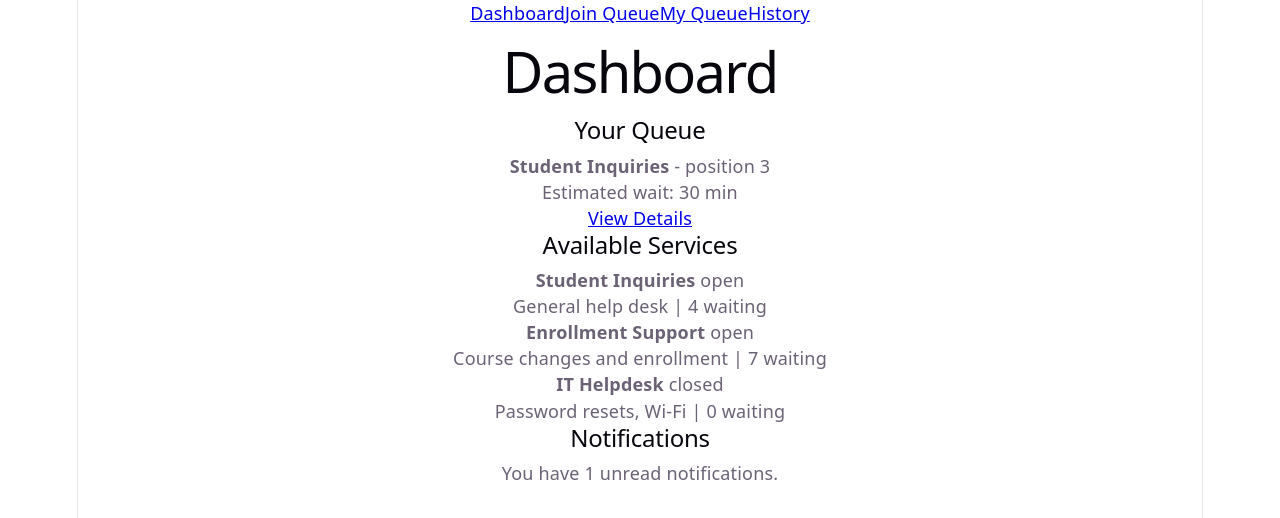
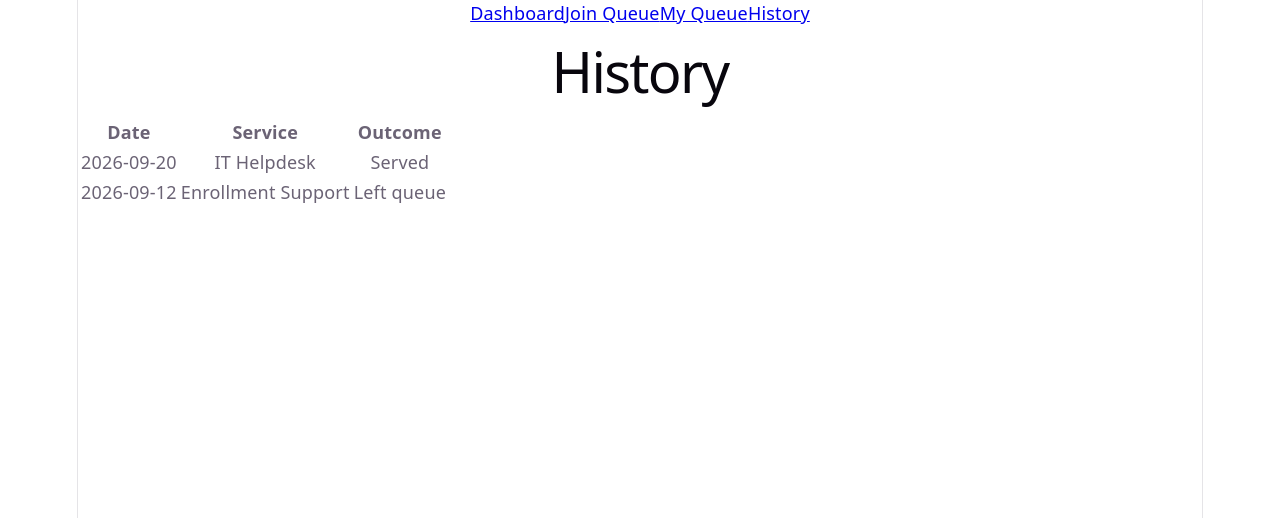
Before and after one commit to mk-hamed/4353-project, a React (Vite) app in the folder 4353-project/: page /history in a window 1280 px wide. Before the commit this address led to /dashboard. Shown: the top 518 px of the page. Built offline with nearby package versions, Linux system fonts and the light colour scheme.

Commit message:
add history page

```diff
--- a/4353-project/src/App.jsx
+++ b/4353-project/src/App.jsx
@@ -2,6 +2,7 @@ import { Routes, Route, Navigate } from "react-router-dom";
 import UserLayout from "./layouts/UserLayout";
 import Dashboard from "./pages/user/Dashboard";
 import QueueStatus from "./pages/user/QueueStatus";
+import History from "./pages/user/History";
 
 export default function App() {
   return (
@@ -12,6 +13,7 @@ export default function App() {
       <Route element={<UserLayout />}>
         <Route path="/dashboard" element={<Dashboard />} />
         <Route path="/queue-status" element={<QueueStatus />} />
+        <Route path="/history" element={<History />} />
       </Route>
       <Route path="*" element={<Navigate to="/dashboard" />} />
     </Routes>
--- /dev/null
+++ b/4353-project/src/pages/user/History.jsx
@@ -0,0 +1,51 @@
+import { history } from "../../mock/data";
+import EmptyState from "../../components/user/EmptyState";
+
+// Turn "Left queue" into "left-queue" so it matches a CSS class
+function outcomeClass(outcome) {
+  return outcome.toLowerCase().replace(" ", "-");
+}
+
+export default function History() {
+  if (history.length === 0) {
+    return (
+      <EmptyState
+        title="No history yet"
+        message="Queues you join will show up here."
+        actionText="Join a queue"
+        actionTo="/join-queue"
+      />
+    );
+  }
+
+  return (
+    <>
+      <h1>History</h1>
+
+      <section className="card">
+        <table>
+          <thead>
+            <tr>
+              <th>Date</th>
+              <th>Service</th>
+              <th>Outcome</th>
+            </tr>
+          </thead>
+          <tbody>
+            {history.map((h) => (
+              <tr key={h.id}>
+                <td>{h.date}</td>
+                <td>{h.service}</td>
+                <td>
+                  <span className={`badge ${outcomeClass(h.outcome)}`}>
+                    {h.outcome}
+                  </span>
+                </td>
+              </tr>
+            ))}
+          </tbody>
+        </table>
+      </section>
+    </>
+  );
+}
```
